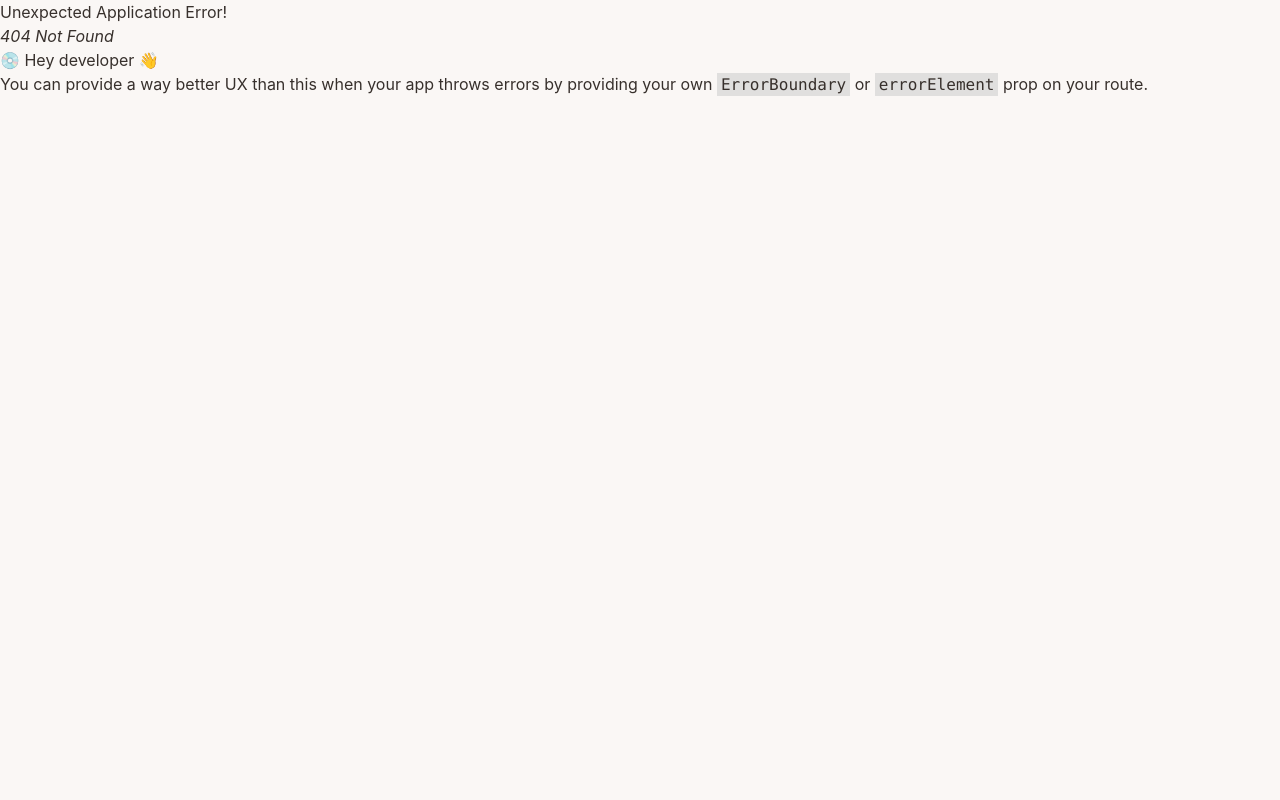
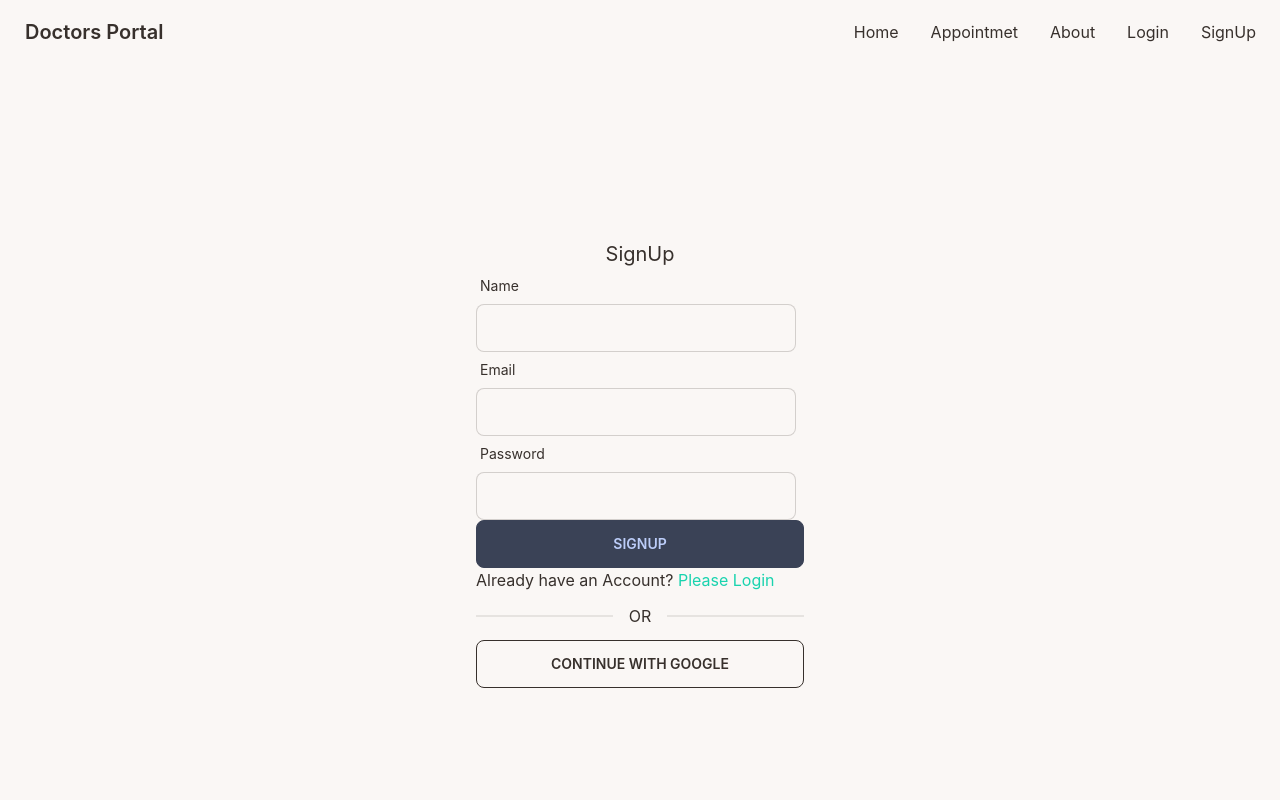
Before and after one commit to Imtius-Ahammed/doctors-appointment-client, a React (Create React App) app: page /signup in a window 1280 px wide. Before the commit this address had no page. Shown: the top 800 px of the page. Built offline with nearby package versions, Linux system fonts and the light colour scheme.

Commit message:
create login and signup page design and add form error handling

```diff
--- a/src/Pages/Login/Login.js
+++ b/src/Pages/Login/Login.js
@@ -1,12 +1,13 @@
 import React from "react";
-import { useState } from "react";
+
 import { useForm } from "react-hook-form";
 import { Link } from "react-router-dom";
 
 const Login = () => {
-  const { register, handleSubmit } = useForm();
+  const { register,formState: { errors }, handleSubmit } = useForm();
   const handleLogin = data=>{
-  console.log(data)
+  console.log(data);
+
   }
   return (
     <div className="h-[800px] w-96 flex justify-center items-center">
@@ -19,9 +20,12 @@ const Login = () => {
             </label>
             <input
               type="text"
+
+              {...register("email", {required: "Email Address is required"})}
               className="input input-bordered w-full max-w-xs"
-              {...register("email")}
             />
+            {errors.email && <p className="text-red-600" role="alert">{errors.email?.message}</p>}
+
           </div>
           <div className="form-control w-full max-w-xs">
             <label className="label">
@@ -30,8 +34,9 @@ const Login = () => {
             <input
               type="password"
               className="input input-bordered w-full max-w-xs"
-              {...register("password")}
+              {...register("password",{required: "password is required", minLength:{value:6,message: 'password must be 6 character or longer' }})}
             />
+             {errors.password && <p className="text-red-600" role="alert">{errors.password?.message}</p>}
             <label className="label">
               <span className="label-text">Forgot Password</span>
             </label>
--- /dev/null
+++ b/src/Pages/SignUp/SignUp.js
@@ -0,0 +1,72 @@
+import React from 'react';
+import { useForm } from 'react-hook-form';
+import { Link } from 'react-router-dom';
+
+const SignUp = () => {
+
+  const {register,handleSubmit,formState: { errors }} = useForm();
+  const handleSignUp = (data)=>{
+    console.log(data)
+  }
+  return (
+    <div className="h-[800px] w-96 flex items-center justify-center container mx-auto">
+    <div className="w-96 p-7">
+      <h1 className="text-xl text-center"> SignUp</h1>
+      <form  onSubmit={handleSubmit(handleSignUp)}>
+        <div className="form-control w-full max-w-xs">
+          <label className="label">
+            <span className="label-text">Name</span>
+          </label>
+          <input
+            type="text"
+            {...register("name",{required:"Name is required"})}
+             className="input input-bordered w-full max-w-xs"
+          />
+          {errors.name && <p className='text-red-500' role="alert">{errors.name?.message}</p>}
+
+
+        </div>
+        <div className="form-control w-full max-w-xs">
+          <label className="label">
+            <span className="label-text">Email</span>
+          </label>
+          <input
+            type="email"
+            {...register("email",{required:'email is required'})}
+
+            className="input input-bordered w-full max-w-xs"
+          />
+           {errors.email && <p className='text-red-500' role="alert">{errors.email?.message}</p>}
+
+
+        </div>
+        <div className="form-control w-full max-w-xs">
+          <label className="label">
+            <span className="label-text">Password</span>
+          </label>
+          <input
+            type="password"
+            {...register("password",{required: "password required",minLength:{value:6,message:"password must be 6 character or longer"}})}
+            className="input input-bordered w-full max-w-xs"
+
+          />
+          {errors.password && <p className='text-red-500' role="alert">{errors.password?.message}</p>}
+
+
+        </div>
+
+        <input
+          className="btn btn-accent w-full"
+          value="SignUp"
+          type="submit"
+        />
+      </form>
+      <p>Already have an Account? <Link className="text-secondary" to='/login'>Please Login </Link></p>
+      <div className="divider">OR</div>
+      <button className="btn btn-outline w-full">CONTINUE WITH GOOGLE</button>
+    </div>
+  </div>
+  );
+};
+
+export default SignUp;
--- a/src/Routes/Routes/Routes.js
+++ b/src/Routes/Routes/Routes.js
@@ -3,6 +3,7 @@ import Main from "../../Layout/Main";
 import Appointment from "../../Pages/Appointment/Appointment/Appointment";
 import Home from "../../Pages/Home/Home/Home";
 import Login from "../../Pages/Login/Login";
+import SignUp from "../../Pages/SignUp/SignUp";
 
 export const router = createBrowserRouter([
   {
@@ -17,6 +18,10 @@ export const router = createBrowserRouter([
       element:<Login></Login>
 
     },
+      {path:'/signup',
+      element:<SignUp></SignUp>
+
+    },
     {
       path: '/appointment',
       element:<Appointment></Appointment>
--- a/src/Shared/Navbar/Navbar.js
+++ b/src/Shared/Navbar/Navbar.js
@@ -16,6 +16,9 @@ const Navbar = () => {
       </li>
       <li>
         <Link to='/login'>Login</Link>
+      </li>
+      <li>
+        <Link to='/signup'>SignUp</Link>
       </li>
     </React.Fragment>
   );
```
